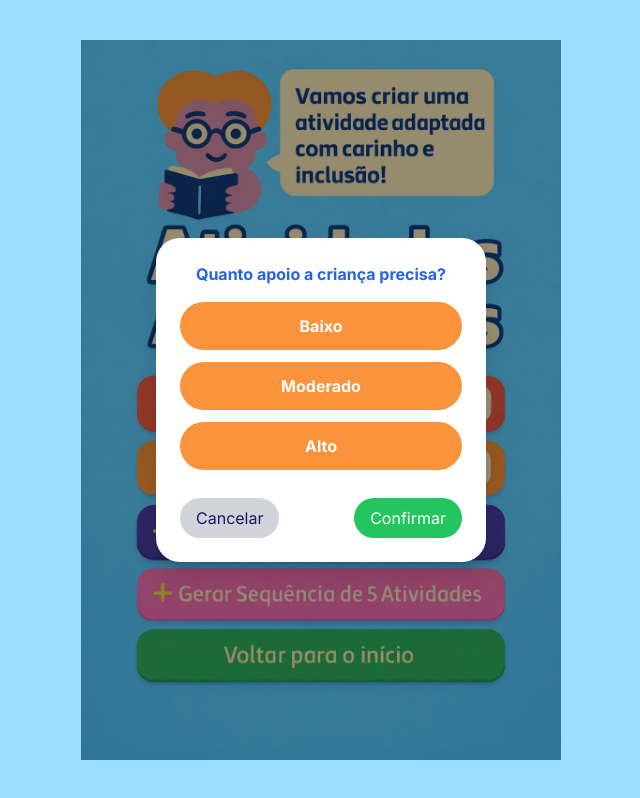
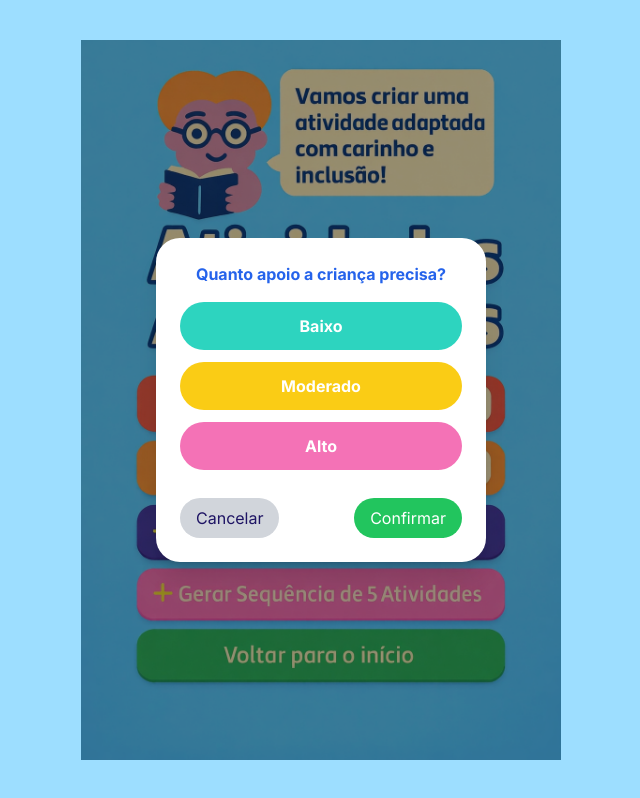
Before and after one commit to letiricetti2-alt/gerador-de-atividades-infantis, a Next.js app: page /atividades-adaptadas in a window 1280 px wide. Both pictures are taken after a click on the element 640 px from the left and 405 px from the top of the page. Shown: the whole page, without its empty margins (319-959 px from the left). Built offline with nearby package versions, Linux system fonts and the light colour scheme.

Commit message:
Update page.jsx

```diff
--- a/app/atividades-adaptadas/page.jsx
+++ b/app/atividades-adaptadas/page.jsx
@@ -59,7 +59,6 @@ export default function AtividadesAdaptadas() {
       <main className="flex justify-center items-center w-screen h-screen">
         <div className="relative w-[480px] h-[720px]">
 
-          {/* IMAGEM */}
           <Image
             src="/adaptada.jpeg"
             alt="Atividades Adaptadas"
@@ -70,37 +69,31 @@ export default function AtividadesAdaptadas() {
 
           {/* TEXTO NÍVEL DE SUPORTE */}
           <div
-            className="absolute flex items-center justify-center font-bold text-blue-800 text-center cursor-pointer"
+            className="absolute flex items-center justify-center font-bold text-blue-800 text-center"
             style={{ top: "345px", left: "210px", width: "170px", height: "40px" }}
-            onClick={() => setShowSupportModal(true)}
           >
             {supportDefined && "✨ Pronto!"}
           </div>
 
           {/* TEXTO TIPO DE ATIVIDADE */}
           <div
-            className="absolute flex items-center justify-center font-bold text-blue-800 text-center cursor-pointer"
+            className="absolute flex items-center justify-center font-bold text-blue-800 text-center"
             style={{ top: "415px", left: "210px", width: "170px", height: "40px" }}
-            onClick={() => setShowTypeModal(true)}
           >
             {typeDefined && "✨ Pronto!"}
           </div>
 
-          {/* ÁREA CLICÁVEL SUPORTE */}
+          {/* ÁREAS CLICÁVEIS */}
           <div
             className="absolute"
             style={{ top: "330px", left: "60px", width: "360px", height: "70px" }}
             onClick={() => setShowSupportModal(true)}
           />
-
-          {/* ÁREA CLICÁVEL TIPO */}
           <div
             className="absolute"
             style={{ top: "400px", left: "60px", width: "360px", height: "70px" }}
             onClick={() => setShowTypeModal(true)}
           />
-
-          {/* ÁREA CLICÁVEL NEURO */}
           <div
             className="absolute"
             style={{ top: "470px", left: "60px", width: "360px", height: "70px" }}
@@ -114,12 +107,17 @@ export default function AtividadesAdaptadas() {
                 <button
                   key={level}
                   onClick={() => setSupportDefined(true)}
-                  className="w-full py-3 rounded-full mb-3 font-bold bg-orange-400 text-white"
+                  className={`w-full py-3 rounded-full mb-3 font-bold text-white ${
+                    level === "Baixo"
+                      ? "bg-teal-400"
+                      : level === "Moderado"
+                      ? "bg-yellow-400"
+                      : "bg-pink-400"
+                  }`}
                 >
                   {level}
                 </button>
               ))}
-
               <ModalActions onClose={() => setShowSupportModal(false)} />
             </Modal>
           )}
@@ -136,7 +134,6 @@ export default function AtividadesAdaptadas() {
                   {opt.label}
                 </button>
               ))}
-
               <ModalActions onClose={() => setShowTypeModal(false)} />
             </Modal>
           )}
@@ -157,7 +154,6 @@ export default function AtividadesAdaptadas() {
                   {selectedNeuros.includes(item) && "✓ "} {item}
                 </button>
               ))}
-
               <ModalActions onClose={() => setShowNeuroModal(false)} />
             </Modal>
           )}
@@ -168,15 +164,13 @@ export default function AtividadesAdaptadas() {
   );
 }
 
-/* COMPONENTES AUXILIARES */
+/* COMPONENTES */
 
 function Modal({ title, children }) {
   return (
     <div className="absolute inset-0 bg-black/40 flex items-center justify-center z-50">
       <div className="bg-white p-6 rounded-3xl w-[330px] shadow-xl">
-        <h2 className="text-blue-600 font-bold mb-4 text-center">
-          {title}
-        </h2>
+        <h2 className="text-blue-600 font-bold mb-4 text-center">{title}</h2>
         {children}
       </div>
     </div>
```
